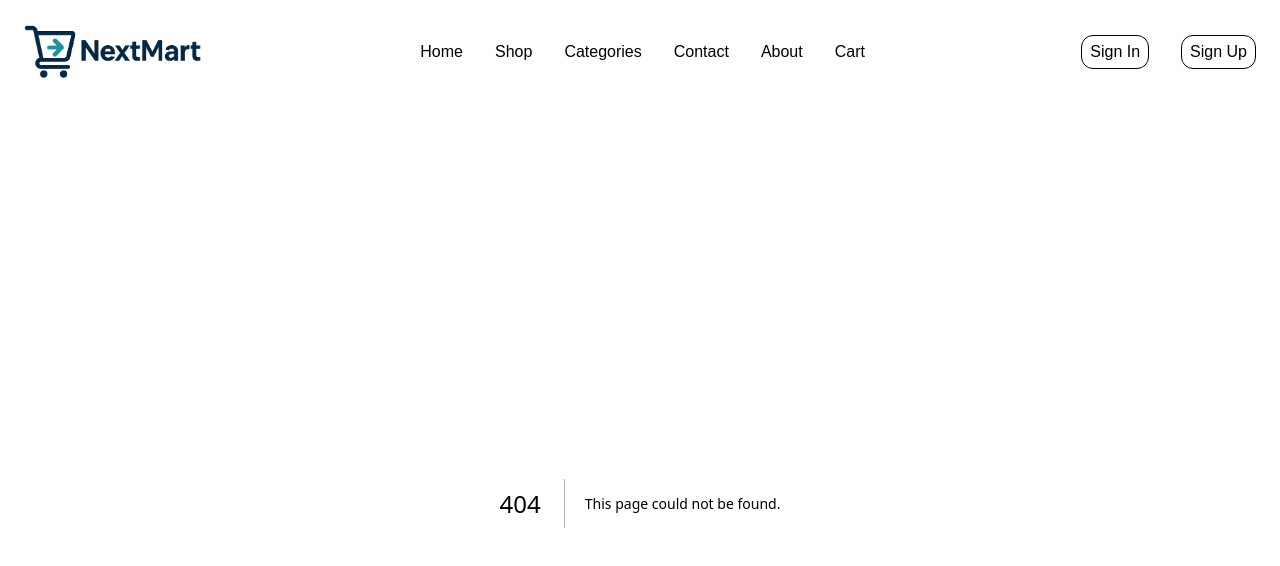
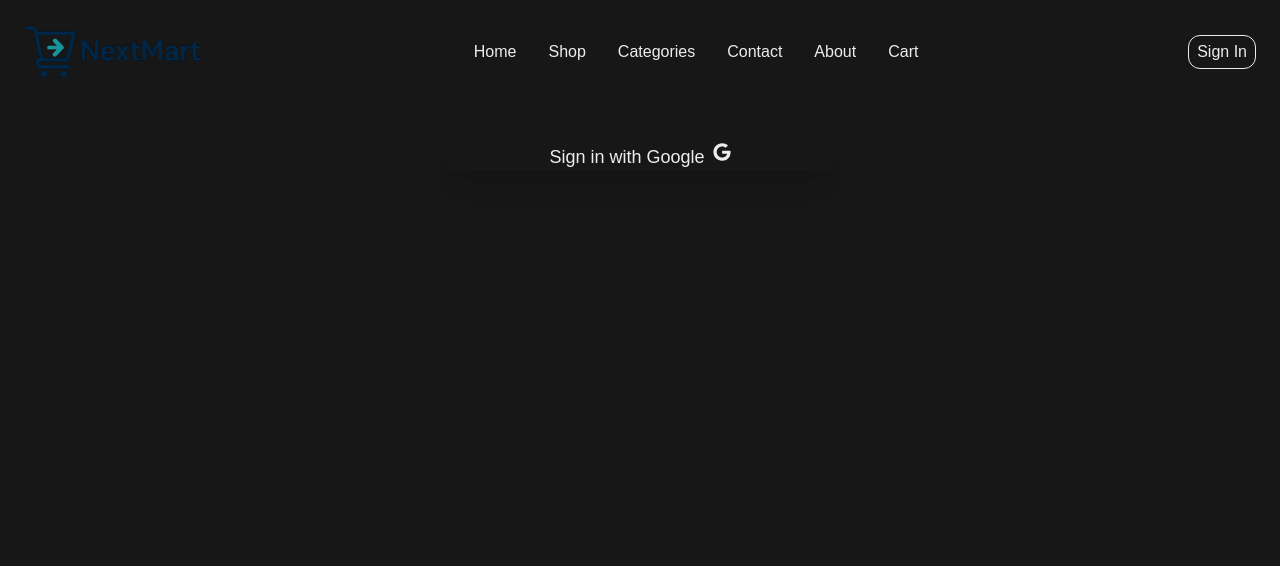
Before and after one commit to Camilo-Suarez98/next-mart, a Next.js app: page /login in a window 1280 px wide. Before the commit this address had no page. Shown: the top 566 px of the page. Built offline with nearby package versions, Linux system fonts and the light colour scheme; no server answers.

Commit message:
feat: implement NextAuth with Google provider, add login page and auth components, and integrate session management into the header.

```diff
--- a/package.json
+++ b/package.json
@@ -12,7 +12,8 @@
     "next": "15.5.0",
     "next-auth": "^5.0.0-beta.30",
     "react": "19.1.0",
-    "react-dom": "19.1.0"
+    "react-dom": "19.1.0",
+    "react-icons": "^5.5.0"
   },
   "devDependencies": {
     "@eslint/eslintrc": "^3",
--- /dev/null
+++ b/src/app/api/auth/[...nextauth]/route.ts
@@ -0,0 +1,2 @@
+import { handlers } from "@/auth" // Referring to the auth.ts we just created
+export const { GET, POST } = handlers
--- /dev/null
+++ b/src/app/login/page.tsx
@@ -0,0 +1,22 @@
+import { SignIn } from "@/components/auth-components";
+import { FaGoogle } from "react-icons/fa";
+
+export default function LoginPage() {
+  return (
+    <div className="flex flex-col items-center justify-center bg-base-200">
+      <div className="card w-96 bg-base-100 mt-10 shadow-xl">
+        <div className="card-body">
+          <div className="flex flex-col gap-4">
+            <SignIn
+              provider="google"
+              className="btn btn-primary w-full text-lg flex justify-center align-center gap-2"
+            >
+              Sign in with Google
+              <FaGoogle />
+            </SignIn>
+          </div>
+        </div>
+      </div>
+    </div>
+  )
+}
--- /dev/null
+++ b/src/auth.ts
@@ -0,0 +1,11 @@
+import NextAuth from "next-auth"
+import Google from "next-auth/providers/google"
+
+export const { handlers, auth, signIn, signOut } = NextAuth({
+  providers: [
+    Google,
+  ],
+  pages: {
+    signIn: "/login",
+  },
+})
--- a/src/components/Header.tsx
+++ b/src/components/Header.tsx
@@ -1,8 +1,12 @@
 import Link from "next/link";
 import Image from "next/image";
+import { auth } from "@/auth";
+import { SignOut } from "./auth-components";
 import { SignButton } from "./ui/atoms/SignButton";
 
-export const Header = () => {
+export const Header = async () => {
+  const session = await auth();
+
   return (
     <header className="header sm:footer-horizontal text-neutral-content p-6 w-full">
       <nav className="flex justify-between items-center flex-2">
@@ -17,9 +21,29 @@ export const Header = () => {
           <Link href="/about" className="link link-hover">About</Link>
           <Link href="#" className="link link-hover">Cart</Link>
         </div>
-        <div className="flex gap-8">
-          <SignButton link="#" text="Sign In" />
-          <SignButton link="#" text="Sign Up" />
+        <div className="flex gap-8 items-center">
+          {session?.user ? (
+            <div className="flex gap-4 items-center">
+              {session.user.image && (
+                <Image
+                  src={session.user.image}
+                  alt={session.user.name ?? "User"}
+                  width={32}
+                  height={32}
+                  className="rounded-full"
+                />
+              )}
+              <span>{session.user.name}</span>
+              <SignOut className="btn btn-sm btn-ghost" />
+            </div>
+          ) : (
+            <SignButton
+              href="/login"
+              className="border border-primary px-2 py-1 rounded-xl"
+            >
+              Sign In
+            </SignButton>
+          )}
         </div>
       </nav>
     </header>
--- /dev/null
+++ b/src/components/auth-components.tsx
@@ -0,0 +1,34 @@
+import { signIn, signOut } from "@/auth"
+
+export function SignIn({
+  provider,
+  children,
+  ...props
+}: { provider?: string } & React.ComponentPropsWithRef<"button">) {
+  return (
+    <form
+      action={async () => {
+        "use server"
+        await signIn(provider)
+      }}
+    >
+      <button {...props}>{children || "Sign In"}</button>
+    </form>
+  )
+}
+
+export function SignOut({
+  children,
+  ...props
+}: React.ComponentPropsWithRef<"button">) {
+  return (
+    <form
+      action={async () => {
+        "use server"
+        await signOut()
+      }}
+    >
+      <button {...props}>{children || "Sign Out"}</button>
+    </form>
+  )
+}
--- a/src/components/ui/atoms/SignButton.tsx
+++ b/src/components/ui/atoms/SignButton.tsx
@@ -1,12 +1,13 @@
 import Link from "next/link";
 
 interface SignButtonProps {
-  link: string;
-  text: string;
+  href: string;
+  className?: string;
+  children?: React.ReactNode;
 }
 
-export const SignButton = ({ link, text }: SignButtonProps) => {
+export const SignButton = ({ href, className, children }: SignButtonProps) => {
   return (
-    <Link href={link} className="border border-primary px-2 py-1 rounded-xl">{text}</Link>
+    <Link href={href} className={className}>{children}</Link>
   );
 };
```
Also changed, not shown: 1 other file (tests, documents, lock files or other folders).
